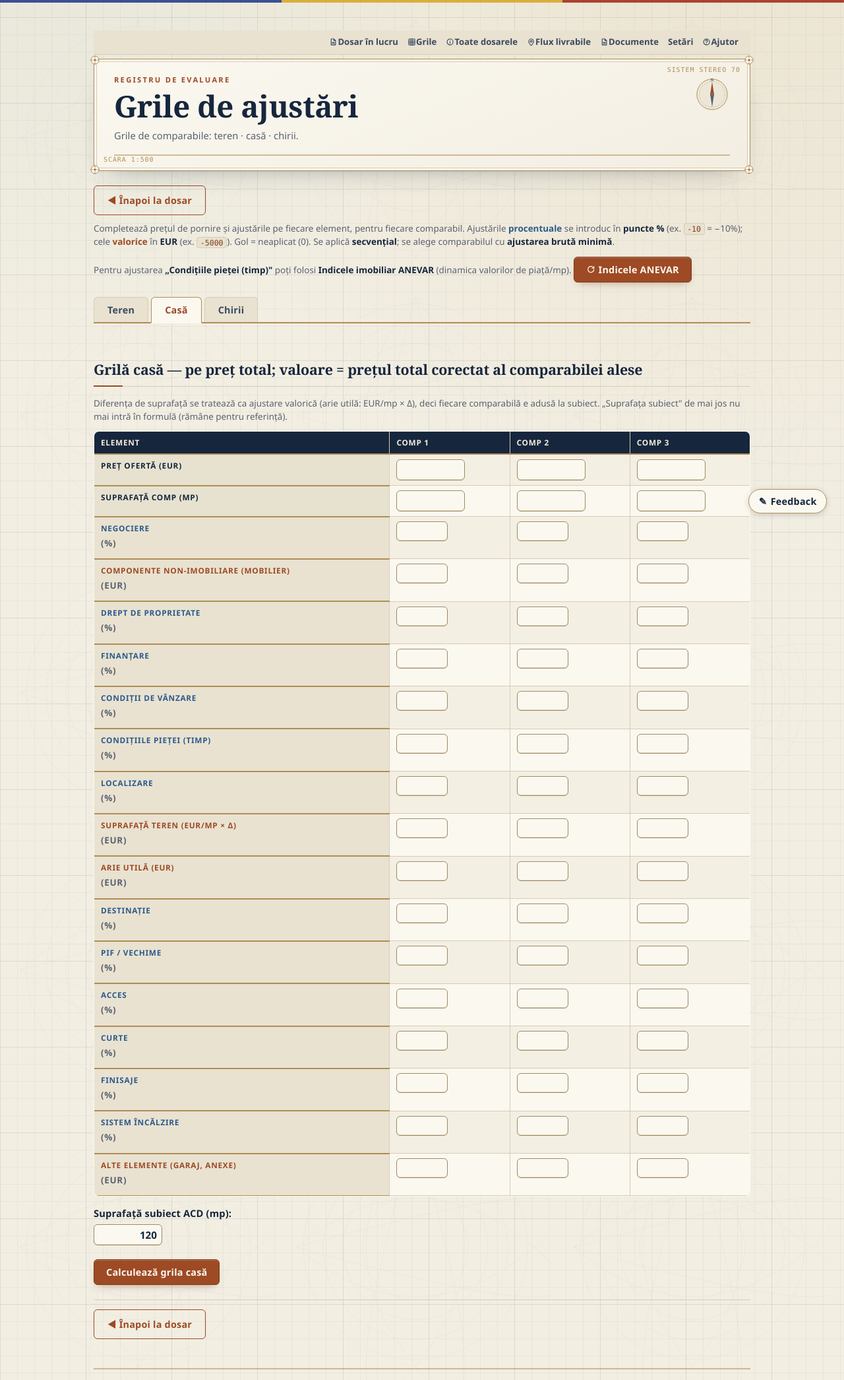
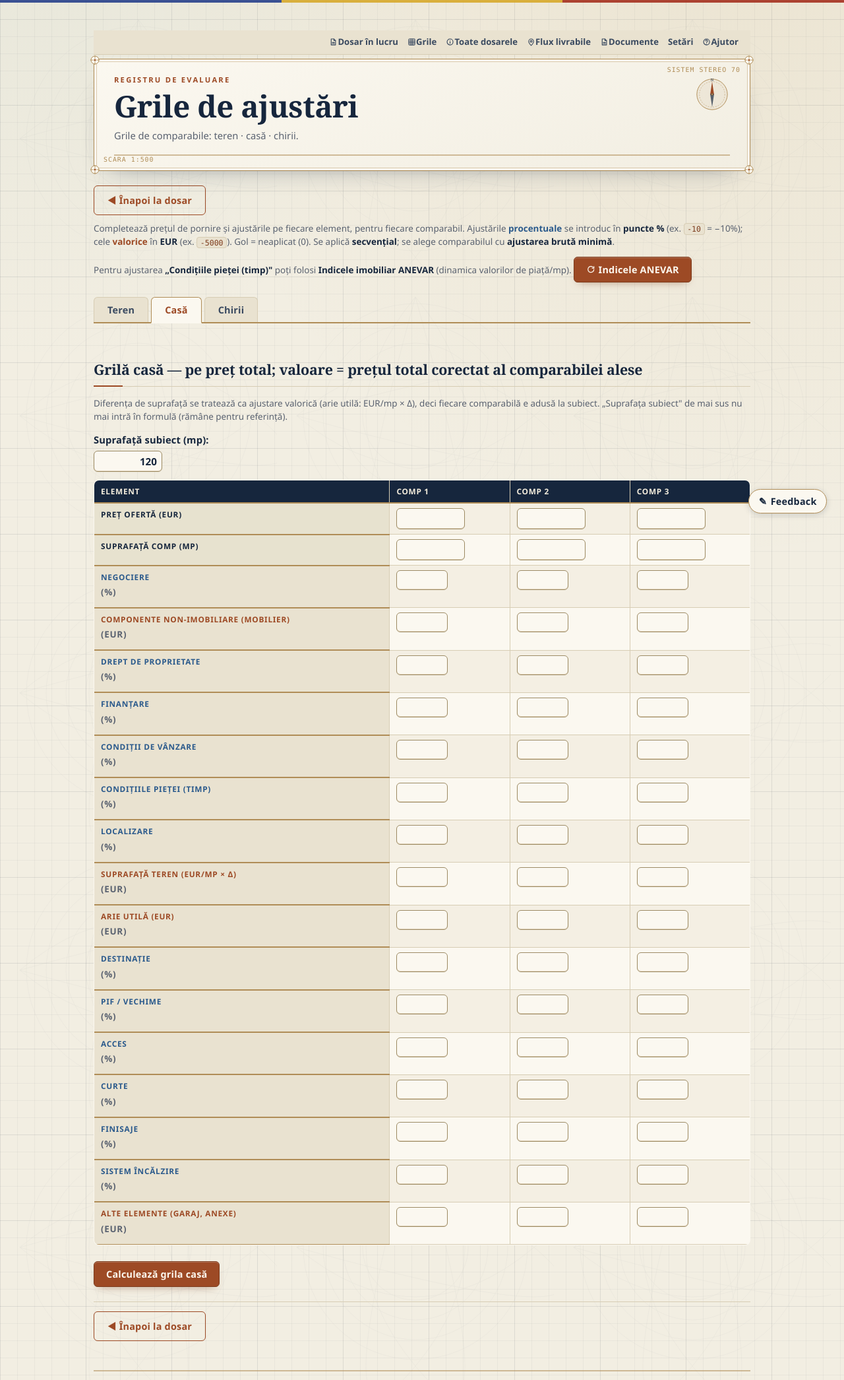
Before and after one commit to adrianserbanescu-byte/anevar, a FastAPI app: page /grila in a window 1280 px wide, after a click on "Casă". Shown: the top 2091 px of the page at 66% size. Run offline with FastAPI, Linux system fonts and the light colour scheme; data that the repository does not hold is empty.

Commit message:
fix(UI, grile): aliniază poziția „Suprafață subiect" + label-urile între /grila și dosar.html (Comparabile)
Cele 3 grile de ajustări (casă/teren/chirii) existau în 2 locuri și nu arătau la fel.
În dosar.html câmpul „Suprafață subiect" era SUS (înainte de tabel); în grila.html era
JOS (după tabel), cu text diferit. Aliniat ambele:

grila.html:
- mutat „Suprafață subiect" SUS (înainte de #tabel-{teren,casa,chirii}) la toate 3 grilele,
  ordine identică cu dosar.html
- casă: label „Suprafață subiect ACD (mp)" -> „Suprafață subiect (mp)" (identic cu dosar.html)
- corectat hint casă „de mai jos" -> „de mai sus" (câmpul e acum sus)

dosar.html (Comparabile, inline):
- rând tabel „Suprafață (mp)" -> „Suprafață comp (mp)" la toate 3 grilele (mai clar: e a
  comparabilului, nu a subiectului; varianta din grila.html)
- buton casă „Calculează grila" -> „Calculează grila casă" (consistent cu teren/chirii)

Id-uri + funcționalitate (submit la /api/grila-{casa,teren,chirii}) neatinse. Doar poziție + text.
Verificări: node --check (JS extras, Jinja stripat) OK pe ambele; pytest -k grila + web_curent +
a11y + dosar_grila = 89 passed; randare Jinja OK pe /grila (200) și /dosar/{uid} (200).

Co-Authored-By: Claude Opus 4.8 (1M context) <noreply@anthropic.com>

```diff
--- a/evaluare-anevar/src/evaluare/web/templates/grila.html
+++ b/evaluare-anevar/src/evaluare/web/templates/grila.html
@@ -45,8 +45,8 @@ Pentru ajustarea <b>„Condițiile pieței (timp)"</b> poți folosi <b>Indicele
 <!-- ================= TEREN ================= -->
 <section role="tabpanel" id="panel-teren" aria-labelledby="tab-teren" tabindex="0">
 <h2>Grilă teren — valoare = preț/mp corectat × suprafață subiect</h2>
+<p><label for="supr-teren">Suprafață teren subiect (mp):</label> <input id="supr-teren" class="base" value="1000"></p>
 <div id="tabel-teren"></div>
-<p><label for="supr-teren">Suprafață teren subiect (mp):</label> <input id="supr-teren" class="base" value="1000"></p>
 <button onclick="calcul('teren')">Calculează grila teren</button>
 <div id="rez-teren" role="status" aria-live="polite"></div>
 
@@ -70,10 +70,10 @@ Pentru ajustarea <b>„Condițiile pieței (timp)"</b> poți folosi <b>Indicele
 <section role="tabpanel" id="panel-casa" aria-labelledby="tab-casa" tabindex="0" hidden>
 <h2>Grilă casă — pe preț total; valoare = prețul total corectat al comparabilei alese</h2>
 <p class="hint">Diferența de suprafață se tratează ca ajustare valorică (arie utilă: EUR/mp × Δ), deci
- fiecare comparabilă e adusă la subiect. „Suprafața subiect" de mai jos nu mai intră în formulă
+ fiecare comparabilă e adusă la subiect. „Suprafața subiect" de mai sus nu mai intră în formulă
  (rămâne pentru referință).</p>
+<p><label for="supr-casa">Suprafață subiect (mp):</label> <input id="supr-casa" class="base" value="120"></p>
 <div id="tabel-casa"></div>
-<p><label for="supr-casa">Suprafață subiect ACD (mp):</label> <input id="supr-casa" class="base" value="120"></p>
 <button onclick="calcul('casa')">Calculează grila casă</button>
 <div id="rez-casa" role="status" aria-live="polite"></div>
 
@@ -85,8 +85,8 @@ Pentru ajustarea <b>„Condițiile pieței (timp)"</b> poți folosi <b>Indicele
 <p class="hint">Prețul de pornire este <b>chiria lunară pe mp</b> (ex. EUR/mp/lună) a fiecărui comparabil de
  închiriere. Se alege comparabilul cu ajustarea brută minimă; chiria/mp aleasă × suprafața subiectului ×
  12 = <b>venitul brut potențial anual</b>, care intră în capitalizarea directă (abordarea prin venit).</p>
+<p><label for="supr-chirii">Suprafață închiriabilă subiect (mp):</label> <input id="supr-chirii" class="base" value="100"></p>
 <div id="tabel-chirii"></div>
-<p><label for="supr-chirii">Suprafață închiriabilă subiect (mp):</label> <input id="supr-chirii" class="base" value="100"></p>
 <button onclick="calcul('chirii')">Calculează grila chirii</button>
 <div id="rez-chirii" role="status" aria-live="polite"></div>
 </section>
```
Also changed, not shown: evaluare-anevar/src/evaluare/web/templates/curent/dosar.html (+4 -4 lines).
